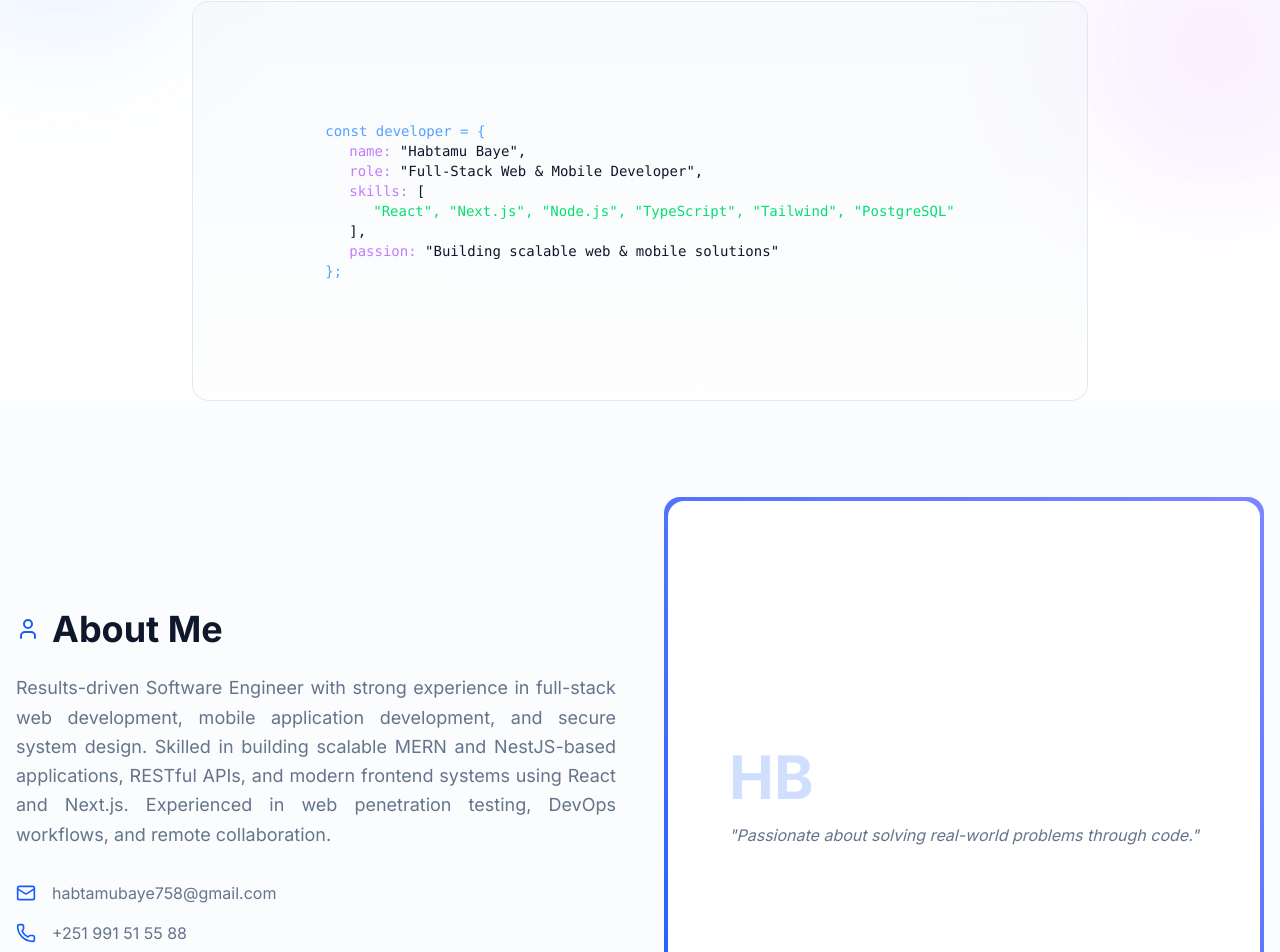
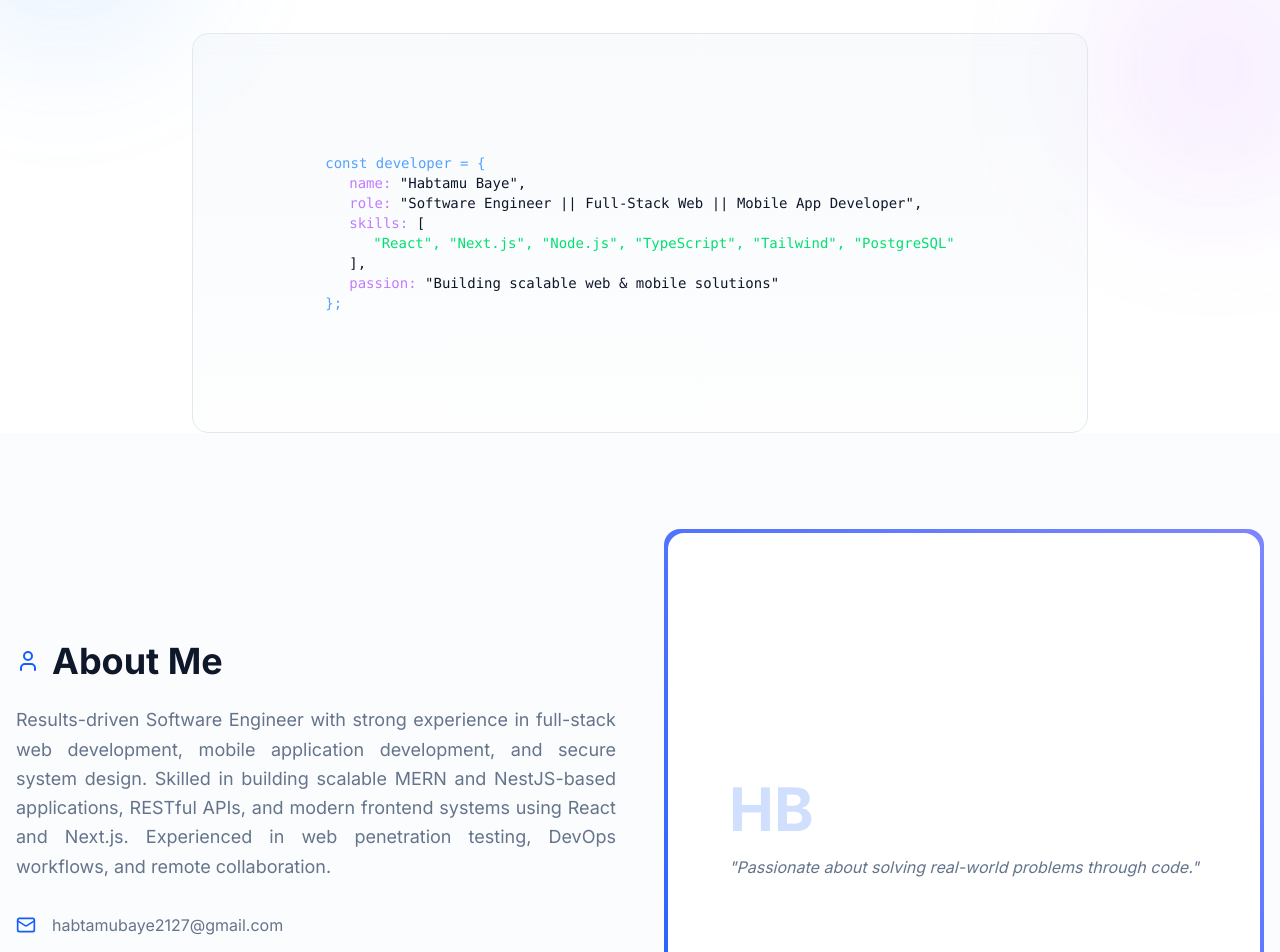
Before and after one commit to habtamubaye-devsec/Portfolio, a Next.js app: page / in a window 1280 px wide. Shown: the part 443-1395 px from the top of the page. Built offline with nearby package versions, Linux system fonts and the light colour scheme.

Commit message:
feat: Add initial portfolio components and data structure.

```diff
--- a/src/components/Projects.tsx
+++ b/src/components/Projects.tsx
@@ -11,7 +11,7 @@ export default function Projects() {
         <section id="projects" className="py-24 bg-muted/30">
             <div className="container mx-auto px-4">
                 <div className="mb-16 text-center">
-                    <h2 className="text-3xl md:text-4xl font-bold mb-4 flex items-center justify-center gap-3">
+                    <h2 className="text-2xl md:text-4xl font-bold mb-4 flex items-center justify-center gap-3">
                         <Briefcase className="text-blue-600" />
                         Featured Projects
                     </h2>
--- a/src/components/Skills.tsx
+++ b/src/components/Skills.tsx
@@ -10,7 +10,7 @@ export default function Skills() {
         <section id="skills" className="py-24">
             <div className="container mx-auto px-4">
                 <div className="mb-16 text-center">
-                    <h2 className="text-3xl md:text-4xl font-bold mb-4 flex items-center justify-center gap-3">
+                    <h2 className="text-2xl md:text-4xl font-bold mb-4 flex items-center justify-center gap-3">
                         <Code2 className="text-blue-600" />
                         Technical Skills
                     </h2>
--- a/src/data/portfolio.ts
+++ b/src/data/portfolio.ts
@@ -1,12 +1,13 @@
 
 export const portfolioData = {
     name: "Habtamu Baye",
-    role: "Full-Stack Web & Mobile Developer",
-    email: "habtamubaye758@gmail.com",
+    role: "Software Engineer || Full-Stack Web || Mobile App Developer",
+    email: "habtamubaye2127@gmail.com",
     phone: "+251 991 51 55 88",
     location: "Adama, Ethiopia",
     github: "https://github.com/habtamubaye-devsec",
     linkedin: "https://www.linkedin.com/in/habtamu-baye-262497205",
+    cvUrl: "https://drive.google.com/file/d/1HI7xaCDi9hwGKLgkZHOSPb0j9KwUAJZT/view?usp=sharing",
     summary: "Results-driven Software Engineer with strong experience in full-stack web development, mobile application development, and secure system design. Skilled in building scalable MERN and NestJS-based applications, RESTful APIs, and modern frontend systems using React and Next.js. Experienced in web penetration testing, DevOps workflows, and remote collaboration.",
 
     skills: [
```
